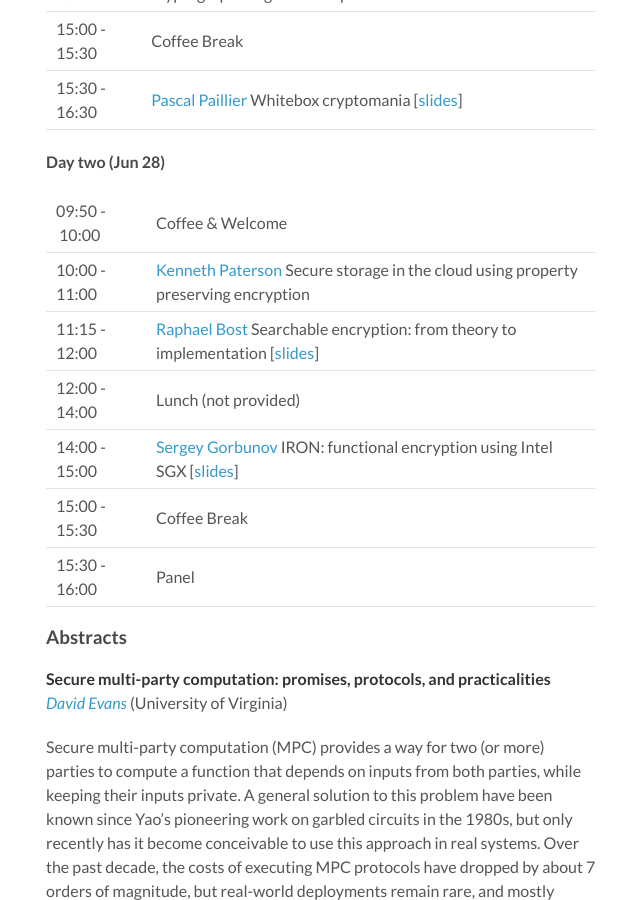
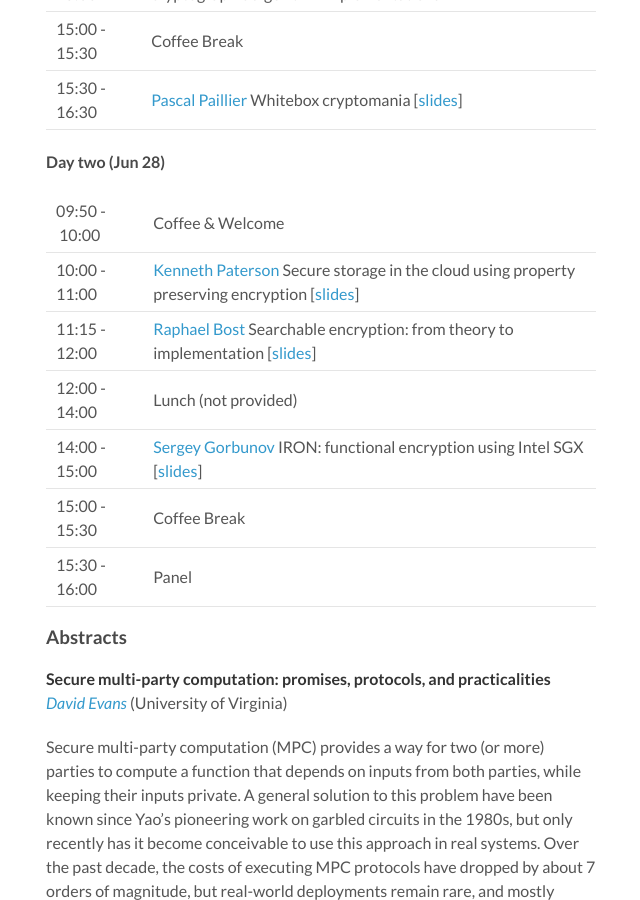
Before and after one commit to pariscryptoday/pariscryptoday.github.io, a Jekyll site: the page built from _posts/2017-03-17-fifth.md, in a window 1280 px wide and 900 px high, scrolled down 819 px. Shown: the whole window, without its empty margins (164-804 px from the left). Built offline with Jekyll 4.4.1, drawn with Linux system fonts in a browser that asks for light colours.

Commit message:
Added Kenny's slides

```diff
--- a/_posts/2017-03-17-fifth.md
+++ b/_posts/2017-03-17-fifth.md
@@ -25,7 +25,7 @@
 #### Day two (Jun 28)
 
 | 09:50&nbsp;-&nbsp;10:00 | Coffee & Welcome
-| 10:00 - 11:00 | [Kenneth Paterson](#KenPat) Secure storage in the cloud using property preserving encryption
+| 10:00 - 11:00 | [Kenneth Paterson](#KenPat) Secure storage in the cloud using property preserving encryption [<a href="https://crypto-events.di.ens.fr/ecryptnet/slides/secure-storage-property-preserving.pdf">slides</a>]
 | 11:15 - 12:00 | [Raphael Bost](#RapBos) Searchable encryption: from theory to implementation [<a href="https://raphael.bost.fyi/slides/SSE_ENS.pdf">slides</a>]
 | 12:00 - 14:00 | Lunch (not provided)
 | 14:00 - 15:00 | [Sergey Gorbunov](#SerGor) IRON: functional encryption using Intel SGX [<a href="https://crypto-events.di.ens.fr/ecryptnet/slides/FEonSGX_public.pdf">slides</a>]
```
